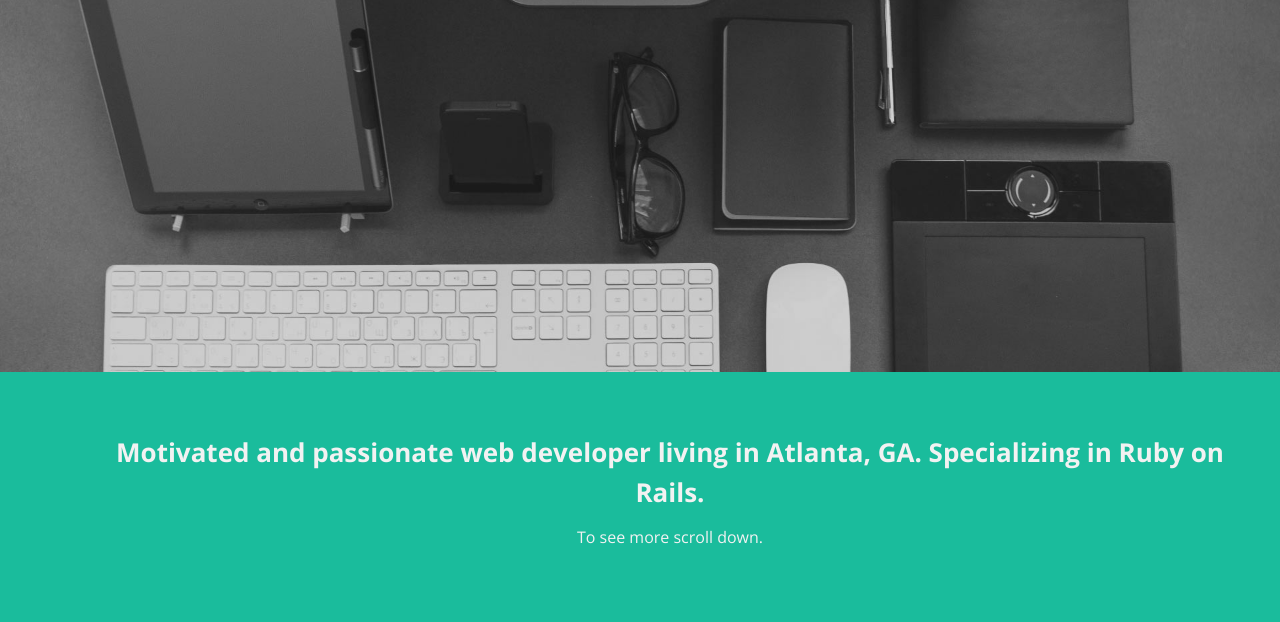
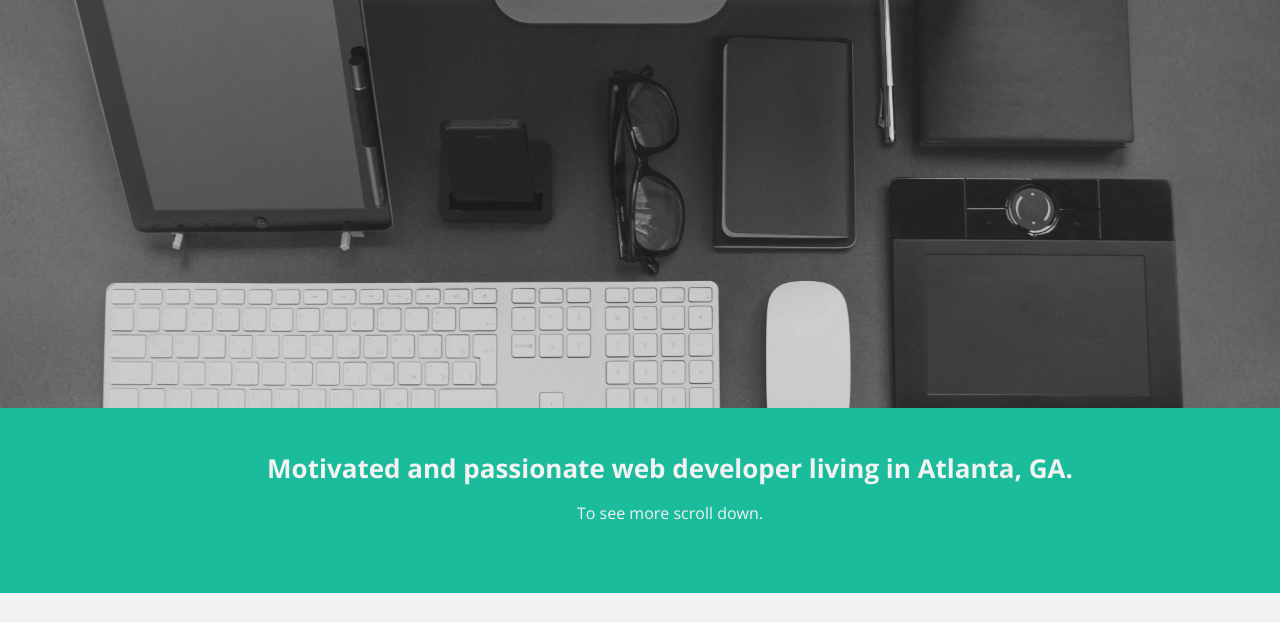
Before and after one commit to duce592/Personal-Website, a plain HTML site: page index.html in a window 1280 px wide. Shown: the part 178-800 px from the top of the page. Drawn offline with nearby package versions, Linux system fonts and the light colour scheme.

Commit message:
bottom bar

```diff
--- a/assets/css/main.css
+++ b/assets/css/main.css
@@ -198,7 +198,7 @@ h1 small,h2 small,h3 small,h4 small,h5 small,h6 small{margin-left:12px;font-size
 	background: url(../img/Hipster-Background.jpg) no-repeat center center fixed;
 	text-align: left;
 	padding-top:0px;
-	height: 550px;
+	height: 586px;
     background-size: cover;
     -webkit-filter: grayscale(1);
 }
@@ -231,7 +231,7 @@ h1 small,h2 small,h3 small,h4 small,h5 small,h6 small{margin-left:12px;font-size
 /* WELCOMEWRAP */
 #welcomewrap {
 	background-color:#1abc9c;
-	padding:50px 5px 50px 5px;
+	padding:30px 0px;
 	text-align:center
 }
 
--- a/index.html
+++ b/index.html
@@ -35,9 +35,9 @@
 		<div id="welcomewrap">
 			<div class="container">
 				<div class="span12">
-					<h2>Motivated and passionate web developer living in Atlanta, GA. Specializing in Ruby on Rails.</h2>
+					<h2>Motivated and passionate web developer living in Atlanta, GA.</h2>
 					<p>To see more scroll down.</p>
-					<i class="icon-angle-down"></i>
+					<a href="#projects"><i class="icon-angle-down"></i></a>
 				</div><!-- /span12 -->
 			</div><!-- /container -->
 		</div><!-- #welcomewrap -->
```
